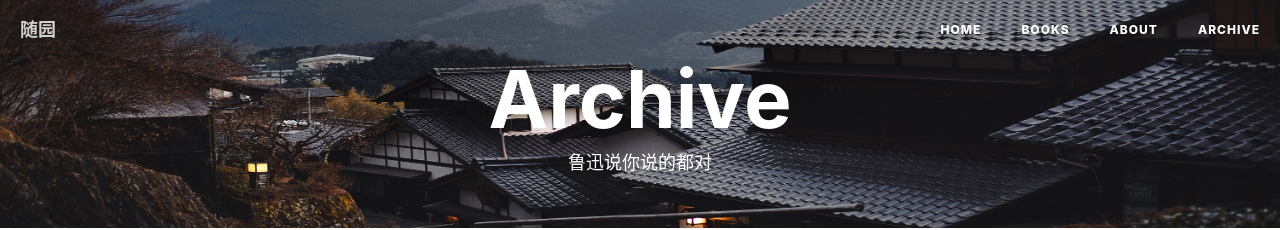
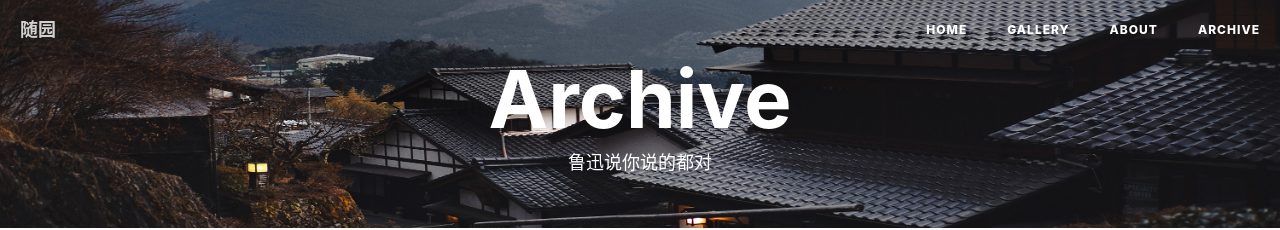
Before and after one commit to Devinteng/blog2, a Jekyll site: the page built from archive.html, in a window 1280 px wide. Shown: the top 230 px of the page. Built offline with Jekyll 4.4.1, drawn with Linux system fonts in a browser that asks for light colours; nearby versions of some CDN libraries; comment, search, counter and statistics services are not loaded.

Commit message:
Update books.html

```diff
--- a/books.html
+++ b/books.html
@@ -1,8 +1,8 @@
 ---
 layout: post
-title: "Books"
+title: "Gallery"
 description: "人丑就要多看书"
-header-img: "img/books-bg.jpg"
+header-style: text
 order: 1
 ---
 
```
